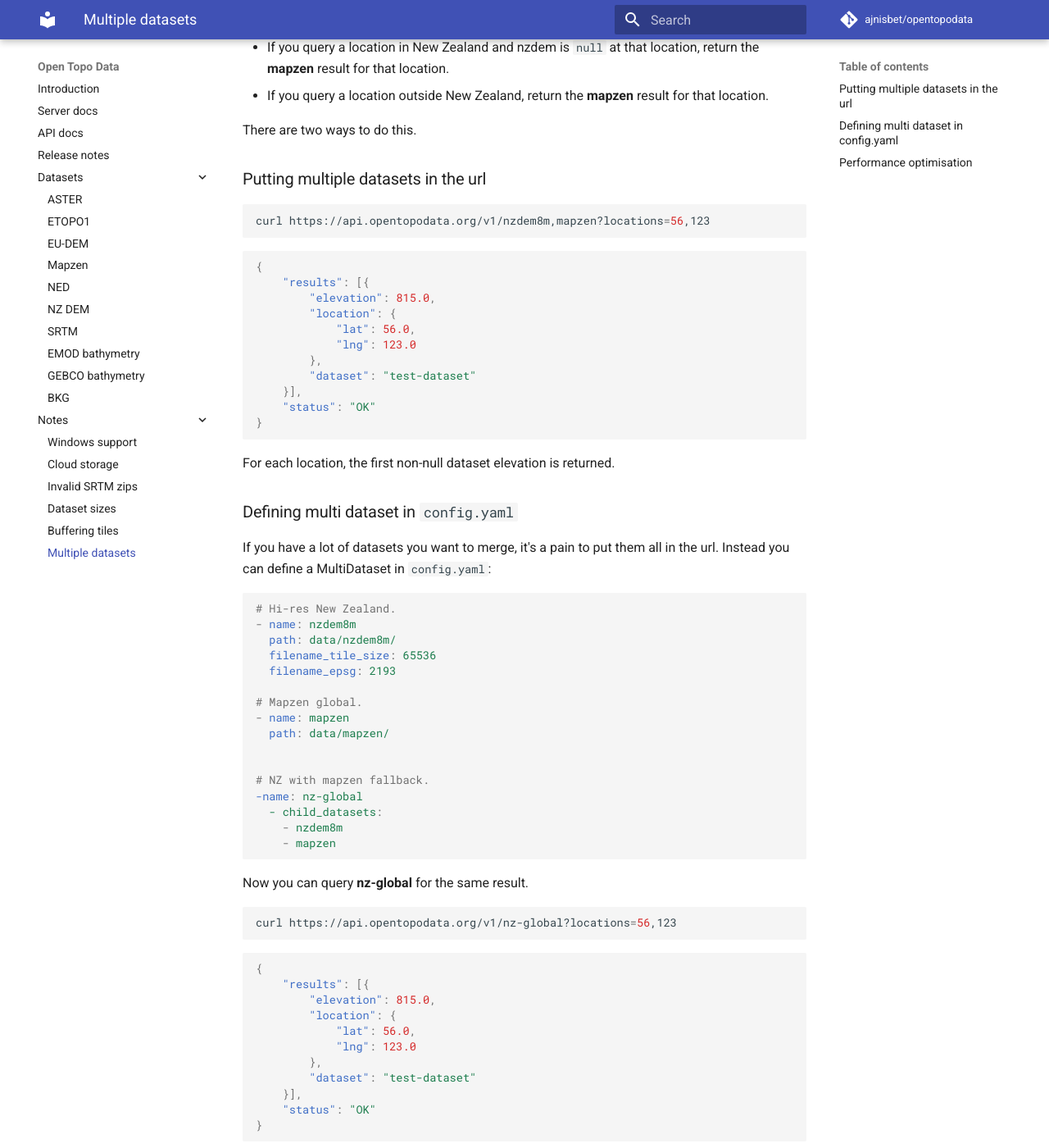
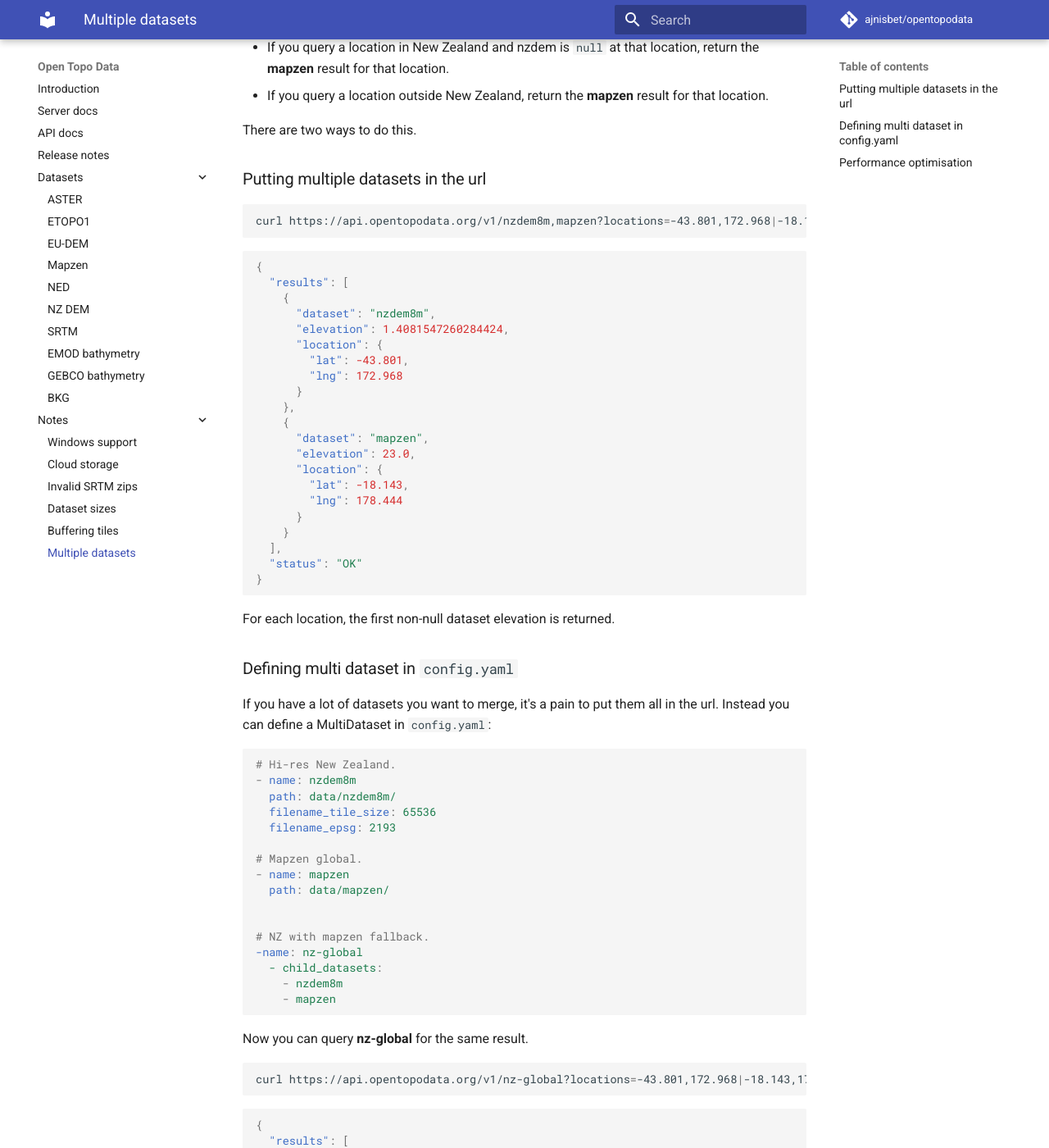
Before and after one commit to ajnisbet/opentopodata, an MkDocs documentation site: the page built from docs/notes/multiple-datasets.md, in a window 1280 px wide and 1400 px high, scrolled down 804 px. Shown: the whole window at 82% size. Built offline with MkDocs 1.6.1 and Material for MkDocs 9.7.7, drawn with Linux system fonts in a browser that asks for light colours; comment, search, counter and statistics services are not loaded; some of the changed text lies outside the part shown.

Commit message:
Finish multiple dataset docs

````diff
--- a/docs/notes/multiple-datasets.md
+++ b/docs/notes/multiple-datasets.md
@@ -41,20 +41,30 @@ There are two ways to do this.
 ### Putting multiple datasets in the url
 
 ```bash
-curl https://api.opentopodata.org/v1/nzdem8m,mapzen?locations=56,123
+curl https://api.opentopodata.org/v1/nzdem8m,mapzen?locations=-43.801,172.968|-18.143,178.444
 ```
 
 ```json
 {
-    "results": [{
-        "elevation": 815.0,
-        "location": {
-            "lat": 56.0,
-            "lng": 123.0
-        },
-        "dataset": "test-dataset"
-    }],
-    "status": "OK"
+  "results": [
+    {
+      "dataset": "nzdem8m",
+      "elevation": 1.4081547260284424,
+      "location": {
+        "lat": -43.801,
+        "lng": 172.968
+      }
+    },
+    {
+      "dataset": "mapzen",
+      "elevation": 23.0,
+      "location": {
+        "lat": -18.143,
+        "lng": 178.444
+      }
+    }
+  ],
+  "status": "OK"
 }
 ```
 
@@ -89,20 +99,30 @@ If you have a lot of datasets you want to merge, it's a pain to put them all in
 Now you can query **nz-global** for the same result.
 
 ```bash
-curl https://api.opentopodata.org/v1/nz-global?locations=56,123
+curl https://api.opentopodata.org/v1/nz-global?locations=-43.801,172.968|-18.143,178.444
 ```
 
 ```json
 {
-    "results": [{
-        "elevation": 815.0,
-        "location": {
-            "lat": 56.0,
-            "lng": 123.0
-        },
-        "dataset": "test-dataset"
-    }],
-    "status": "OK"
+  "results": [
+    {
+      "dataset": "nzdem8m",
+      "elevation": 1.4081547260284424,
+      "location": {
+        "lat": -43.801,
+        "lng": 172.968
+      }
+    },
+    {
+      "dataset": "mapzen",
+      "elevation": 23.0,
+      "location": {
+        "lat": -18.143,
+        "lng": 178.444
+      }
+    }
+  ],
+  "status": "OK"
 }
 ```
 
````
Also changed, not shown: docs/api.md (+4 -4 lines).
